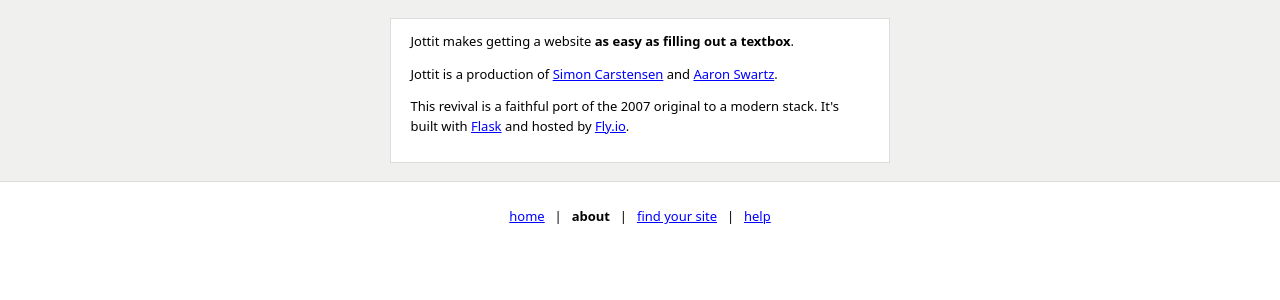
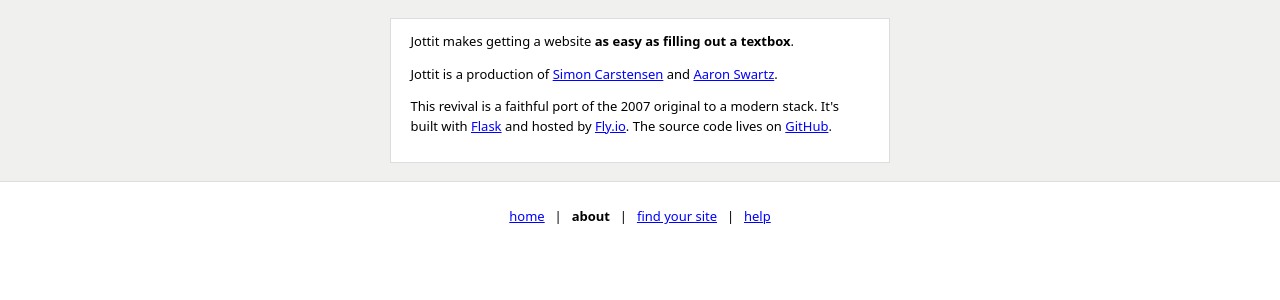
Before and after one commit to simonbc/jottit, a Flask app: page /about in a window 1280 px wide. Shown: the part 71-371 px from the top of the page. Run offline with Flask 3, Linux system fonts and the light colour scheme; some libraries are stand-ins or nearby versions.

Commit message:
Link to the source code on /about
Co-Authored-By: Claude Opus 4.7 (1M context) <noreply@anthropic.com>

```diff
--- a/jottit/templates/about.html
+++ b/jottit/templates/about.html
@@ -13,6 +13,6 @@
 
     <p>Jottit is a production of <a href="https://simonbc.com/">Simon Carstensen</a> and <a href="http://www.aaronsw.com/">Aaron Swartz</a>.</p>
 
-    <p>This revival is a faithful port of the 2007 original to a modern stack. It's built with <a href="https://flask.palletsprojects.com/">Flask</a> and hosted by <a href="https://fly.io/">Fly.io</a>.</p>
+    <p>This revival is a faithful port of the 2007 original to a modern stack. It's built with <a href="https://flask.palletsprojects.com/">Flask</a> and hosted by <a href="https://fly.io/">Fly.io</a>. The source code lives on <a href="https://github.com/simonbc/jottit">GitHub</a>.</p>
   </article>
 {% endblock %}
```
